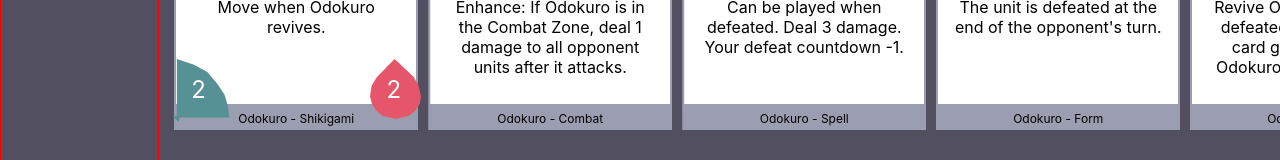
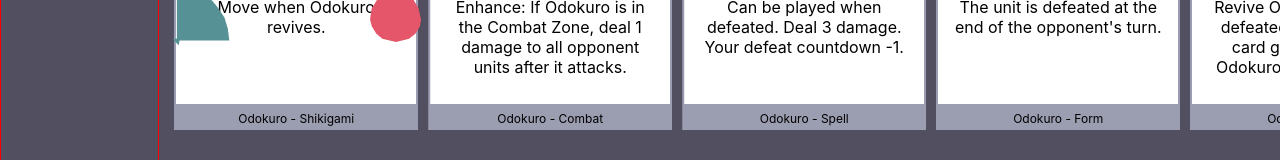
Before and after one commit to Exarch-Eden/onmyoji-the-card-game-deck-builder, a React (Create React App) app: page /deckbuilder in a window 1280 px wide. Shown: the part 409-569 px from the top of the page. Built offline with nearby package versions, Linux system fonts and the light colour scheme; grey boxes are pictures that could not be loaded.

Commit message:
Created StatContainer component
Also updated styling of related CSS class names

```diff
--- a/src/css/Card.css
+++ b/src/css/Card.css
@@ -124,21 +124,24 @@
     width: 100%;
 }
 
-.LeftStatValue, .RightStatValue {
-    position: absolute;
+.StatContainer {
+    width: 54px;
+    height: 54px;
+    display: flex;
+    align-items: center;
+    justify-content: center;
+}
+
+.StatValue {
     color: white;
-    bottom: 0%;
     font-size: 24px;
 }
 
-.LeftStatValue {
-    left: 0;
-    margin-left: 15px;
-}
-
-.RightStatValue {
-    right: 0;
-    margin-right: 15px;
+.LeftStatValue, .RightStatValue {
+    /* position: absolute; */
+    color: white;
+    /* bottom: 0%; */
+    font-size: 24px;
 }
 
 .LeftStatIcon {
```
Also changed, not shown: src/components/StatContainer.tsx (added, +45 -0 lines).
